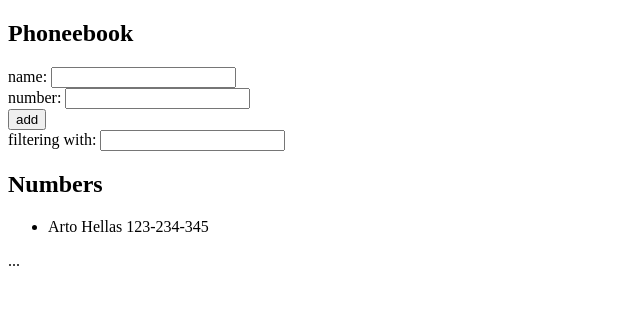
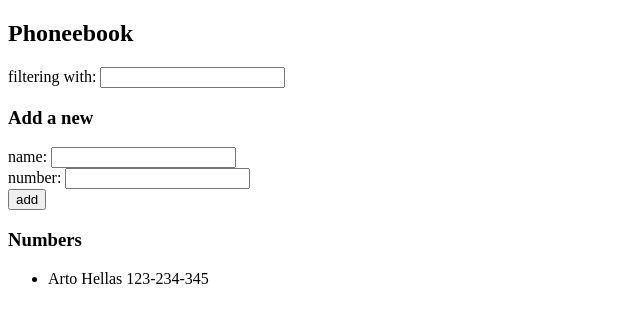
Before and after one commit to Dmitri9149/React-applications, a React (Create React App) app in the folder phonebook/: page / in a window 1280 px wide. Shown: the top 322 px of the page, without its empty margins (0-640 px from the left). Built offline with nearby package versions, Linux system fonts and the light colour scheme.

Commit message:
PersonForm component

```diff
--- a/phonebook/src/App.js
+++ b/phonebook/src/App.js
@@ -1,5 +1,6 @@
 import React, { useState } from 'react'
 import Filter from './components/Filter'
+import PersonForm from './components/PersonForm'
 
 const App = () => {
   const [ persons, setPersons ] = useState([
@@ -52,26 +53,23 @@ const App = () => {
   return (
     <div>
       <h2>Phoneebook</h2>
-      <form onSubmit = {addName}>
-        <div>
-          name: <input value = {newName} onChange = {handleNameChange}/>
-        </div>
-        <div>
-          number: <input value = {newNumber} onChange = {handleNumberChange}/>
-        </div>
-        <div>
-          <button type="submit">add</button>
-        </div>
-      </form>
+
       <Filter value = {newFilter} onChange = {handleFilterChange}/>
-      <h2>Numbers</h2>
+
+      <h3>Add a new</h3>
+
+      <PersonForm onSubmit = {addName} newName = {newName}
+      newNumber = {newNumber} onChangeName = {handleNameChange}
+      onChangeNumber = {handleNumberChange} />
+
+      <h3>Numbers</h3>
+
       <ul>
         {personsToShow.map(person =>
           <li key ={person.id}>
           {person.name} {'  '} {person.number}
           </li>)}
       </ul>
-      ...
     </div>
   )
 }
--- a/phonebook/src/components/PersonForm.js
+++ b/phonebook/src/components/PersonForm.js
@@ -0,0 +1,22 @@
+import React from 'react'
+
+const PersonForm = (props) => {
+    const{onSubmit, newName, newNumber,
+        onChangeName,onChangeNumber} = props
+    return (
+        <form onSubmit = {onSubmit}>
+            <div>
+            name: <input value = {newName} onChange = {onChangeName}/>
+            </div>
+            <div>
+            number: <input value = {newNumber} onChange = {onChangeNumber}/>
+            </div>
+            <div>
+            <button type="submit">add</button>
+            </div>
+        </form>
+    )
+}
+
+
+export default PersonForm
```
Also changed, not shown: phonebook/src/components/Filter.js (+5 -5 lines).
